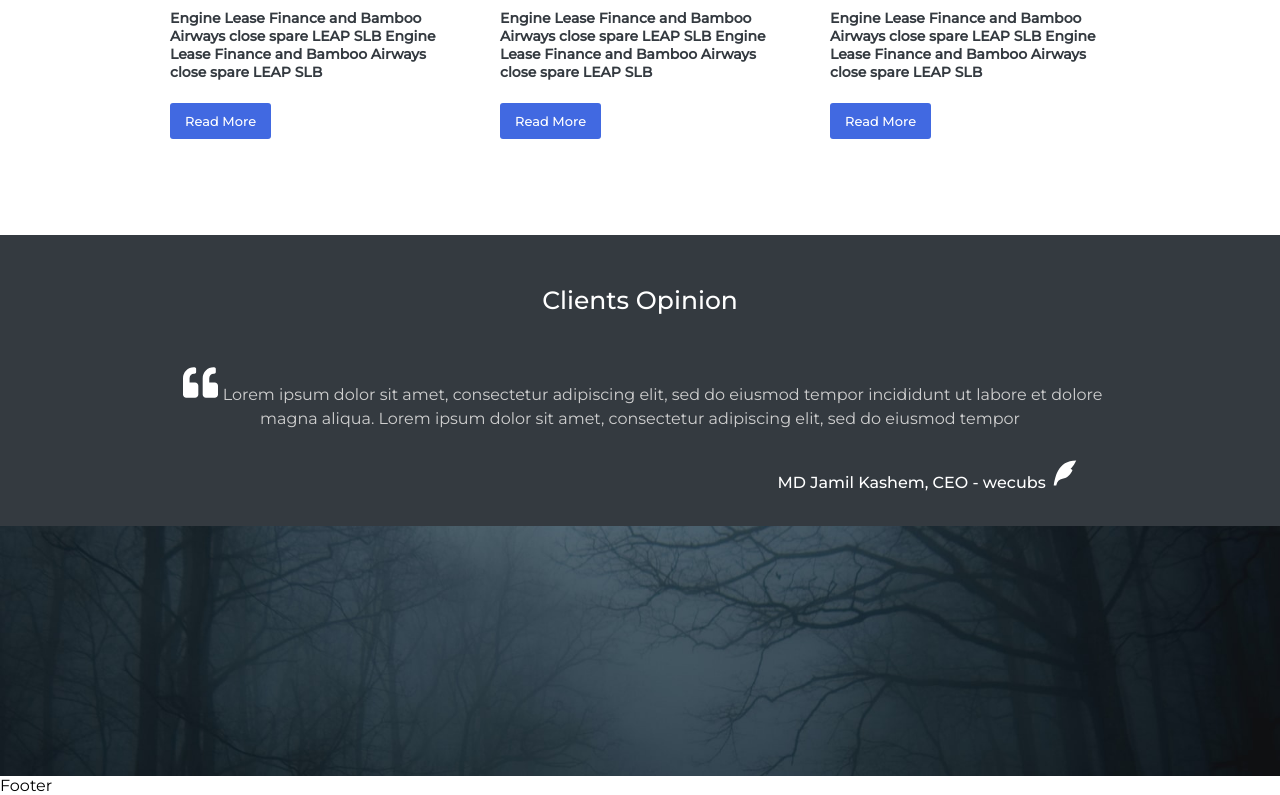
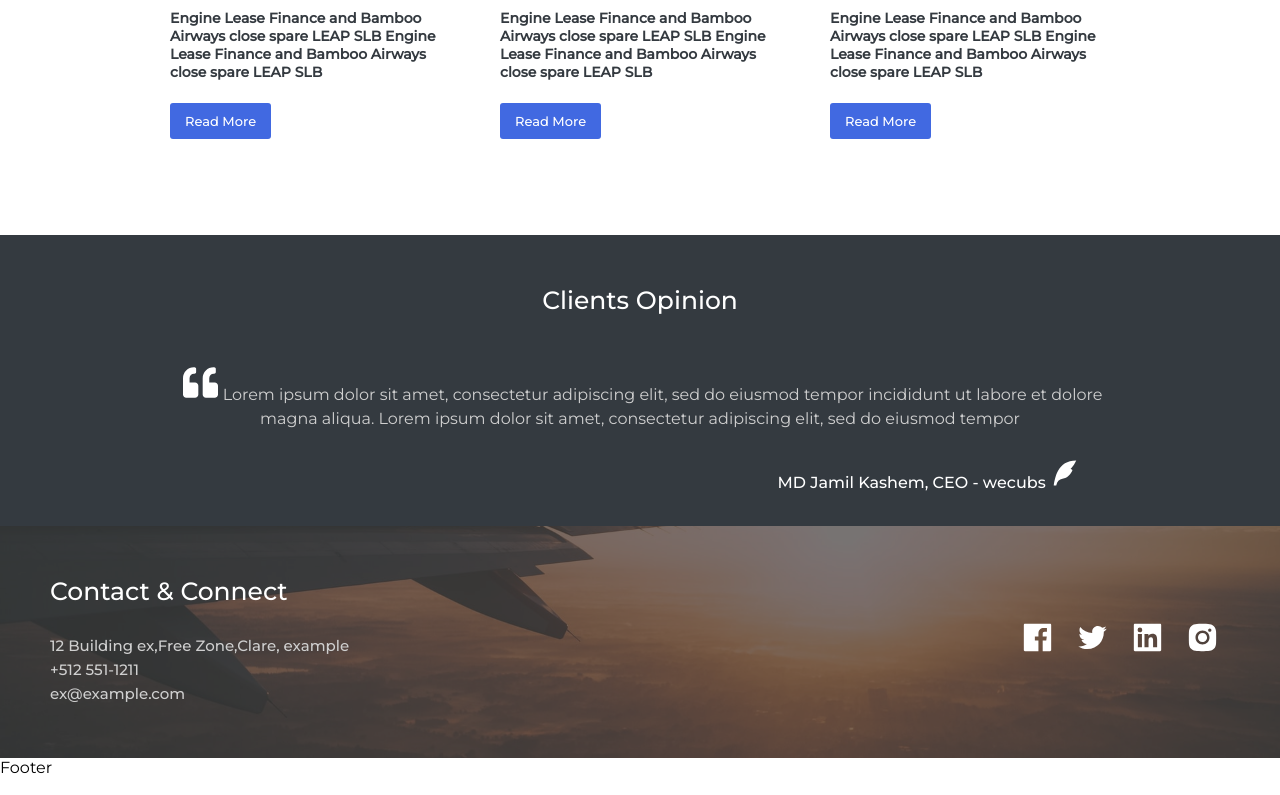
Before and after one commit to porosh2002/Spectre-Air-Capital, a React (Create React App) app: page / in a window 1280 px wide. Shown: the part 1494-2289 px from the top of the page. Built offline with nearby package versions, Linux system fonts and the light colour scheme.

Commit message:
Contact Added

```diff
--- a/src/App.css
+++ b/src/App.css
@@ -178,7 +178,35 @@ opacity:.8;
 }
 /* ContactSection */
 .ContactSection{
-  height:250px;
   background: url('./Images/contactBG.jpg');
+  background-position:center;
   background-size: cover;
 }
+.ContactSectionWrap{
+  padding:50px;
+  height:100%;
+  background-color:#444444b5;
+  color: #fff;
+  display: flex;
+  justify-content:space-between;
+  align-items: center;
+}
+.ContactTitle{
+  font-size:25px;
+  font-weight:500;
+  margin-bottom:30px;
+}
+.ContactDes{
+  font-size:15px;
+  font-weight:500;
+  margin-bottom:5px;
+  color: #cfcfcf;
+}
+.ContactLink{
+  font-size:35px;
+  margin:10px;
+  color: #fff;
+}
+.ContactLink:hover{
+  color: #cfcfcf;
+}
--- a/src/Components/Contact/Contact.js
+++ b/src/Components/Contact/Contact.js
@@ -1,9 +1,23 @@
 import React from 'react'
-
+import {Link} from 'react-router-dom'
+import {AiFillFacebook,AiOutlineTwitter,AiFillLinkedin,AiFillInstagram} from 'react-icons/ai'
 export default function Contact() {
     return (
         <div className='ContactSection'>
-
+           <div className='ContactSectionWrap'>
+<div>
+<p className='ContactTitle'>Contact & Connect</p>
+               <p className='ContactDes'>12 Building ex,Free Zone,Clare, example</p>
+               <p className='ContactDes'> +512 551-1211</p>
+               <p className='ContactDes'> ex@example.com</p>
+</div>
+<div>
+    <Link to='#' className='ContactLink'><AiFillFacebook /></Link>
+    <Link to='#' className='ContactLink'><AiOutlineTwitter /></Link>
+    <Link to='#' className='ContactLink'><AiFillLinkedin /></Link>
+    <Link to='#' className='ContactLink'><AiFillInstagram /></Link>
+</div>
+           </div>
         </div>
     )
 }
```
Also changed, not shown: src/Images/contactBG.jpg, 1 other file (tests, documents, lock files or other folders).
